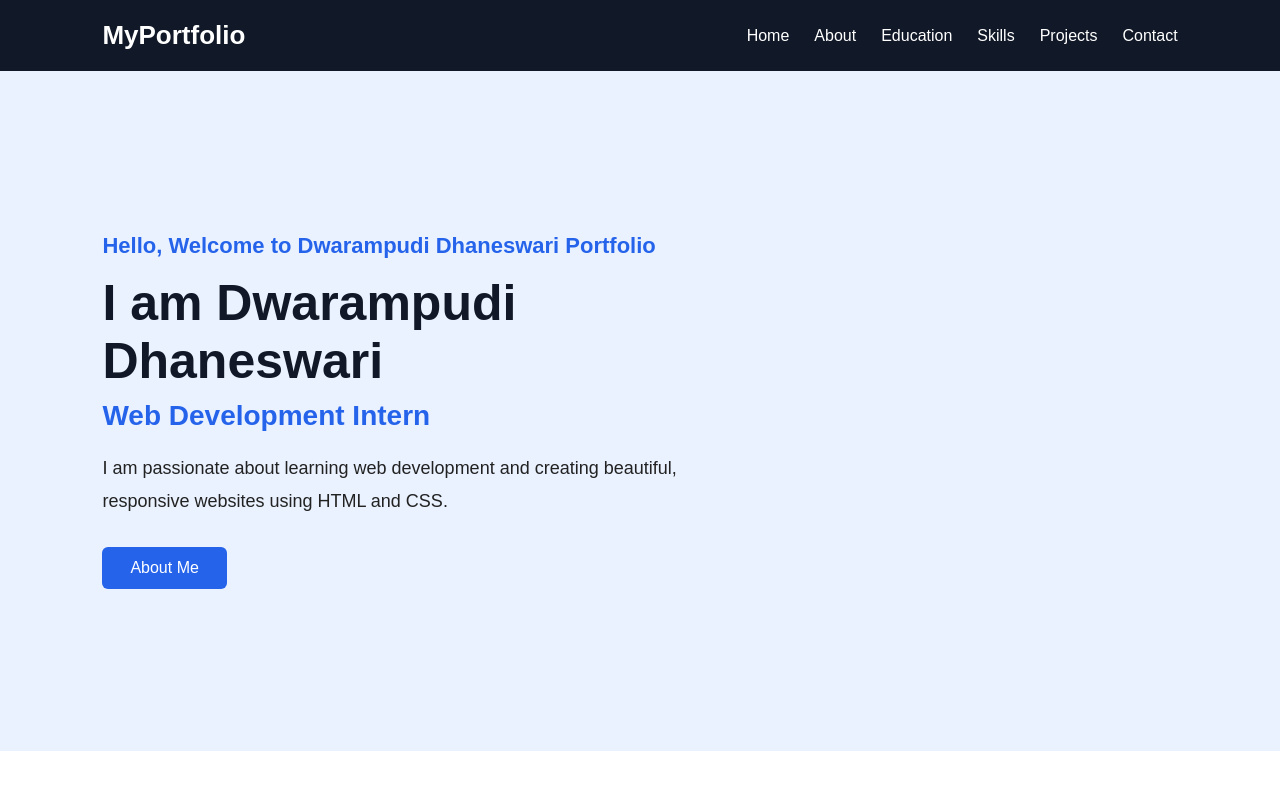
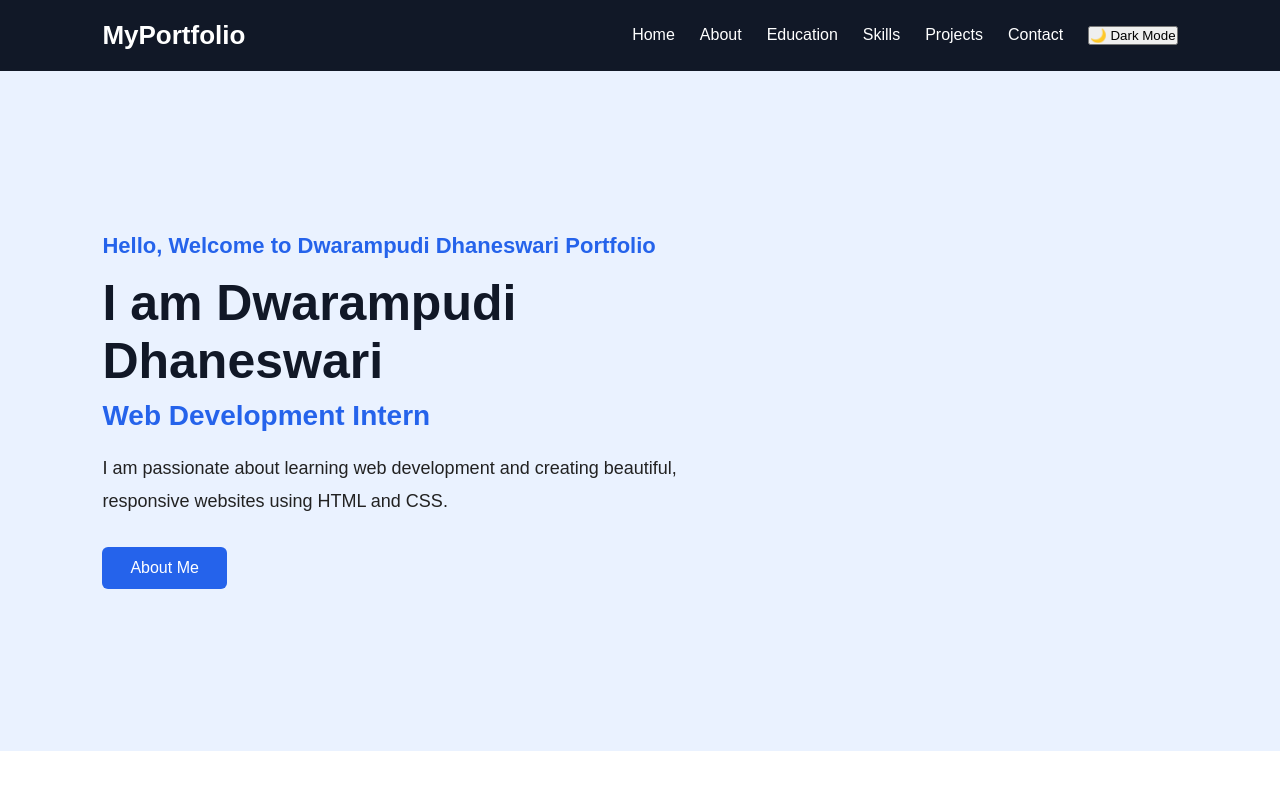
Before and after one commit to dhaneswaridwarampudi-hash/codomax-personal-portfolio, a plain HTML site: page index.html in a window 1280 px wide. Shown: the top 800 px of the page. Drawn offline with Linux system fonts and the light colour scheme.

Commit message:
Update index.html

```diff
--- a/index.html
+++ b/index.html
@@ -25,6 +25,7 @@
                 <li><a href="#skills">Skills</a></li>
                 <li><a href="#projects">Projects</a></li>
                 <li><a href="#contact">Contact</a></li>
+                <li><button id="theme-toggle">🌙 Dark Mode</button></li>
             </ul>
 
         </nav>
```
